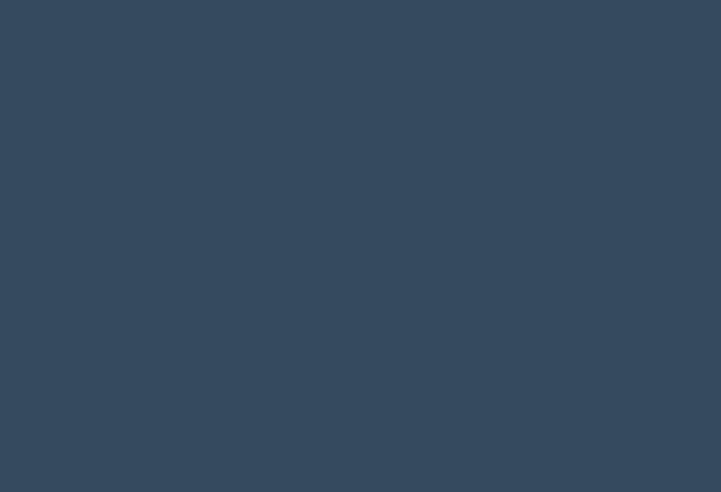
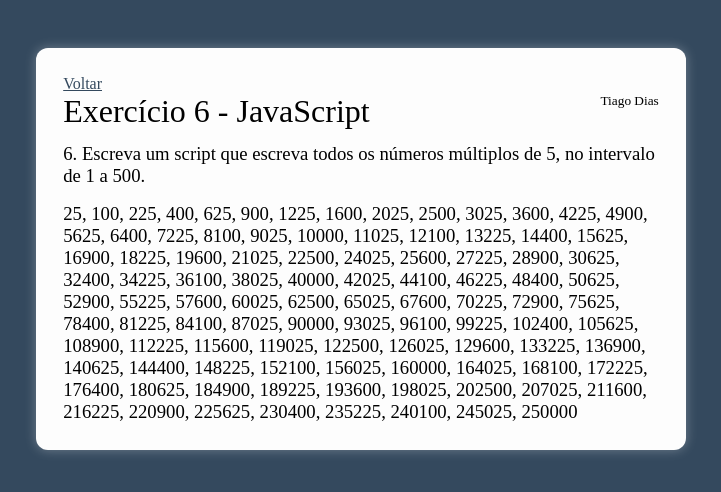
Before and after one commit to TiagoDiass/react-exercices-fatec, a React (Create React App) app: page /ex6 in a window 1280 px wide. Shown: the top 492 px of the page, without its empty margins (279-1000 px from the left). Built offline with nearby package versions, Linux system fonts and the light colour scheme; a web font is replaced by a local one.

Commit message:
ex5 e 6 feitos

```diff
--- a/public/index.html
+++ b/public/index.html
@@ -7,20 +7,7 @@
     <meta name="theme-color" content="#000000" />
     <meta name="description" content="Exercicios JavaScript Fatec" />
     <link rel="apple-touch-icon" href="%PUBLIC_URL%/logo192.png" />
-    <!--
-      manifest.json provides metadata used when your web app is installed on a
-      user's mobile device or desktop. See https://developers.google.com/web/fundamentals/web-app-manifest/
-    -->
-    <link rel="manifest" href="%PUBLIC_URL%/manifest.json" />
-    <!--
-      Notice the use of %PUBLIC_URL% in the tags above.
-      It will be replaced with the URL of the `public` folder during the build.
-      Only files inside the `public` folder can be referenced from the HTML.
 
-      Unlike "/favicon.ico" or "favicon.ico", "%PUBLIC_URL%/favicon.ico" will
-      work correctly both with client-side routing and a non-root public URL.
-      Learn how to configure a non-root public URL by running `npm run build`.
-    -->
     <title>Exercicios Fatec JavaScript</title>
   </head>
   <body>
--- /dev/null
+++ b/src/pages/Ex5.js
@@ -0,0 +1,58 @@
+import React, { Component } from 'react';
+
+import BackButton from '../components/BackButton';
+
+class Ex5 extends Component {
+  state = {
+    numeros: [
+      1,
+      2,
+      3,
+      4,
+      5,
+      6,
+      7,
+      8,
+      9,
+      10,
+      11,
+      12,
+      13,
+      14,
+      15,
+      16,
+      17,
+      18,
+      19,
+      20,
+    ],
+  };
+
+  render() {
+    const { numeros } = this.state;
+
+    return (
+      <div className="container">
+        <BackButton />
+
+        <div className="title">
+          <h1>Exercício 5 - JavaScript</h1>
+          <small>Tiago Dias</small>
+        </div>
+
+        <div className="ex-container">
+          <h3>
+            5. Escreva um script que mostre o quadrado dos números inteiros no
+            intervalo de 1 a 20.
+          </h3>
+
+          <div className="resultado">
+            <h3>{numeros.map((numero) => numero * numero).join(', ')}</h3>
+          </div>
+        </div>
+      </div>
+    );
+  }
+}
+
+export default Ex5;
--- /dev/null
+++ b/src/pages/Ex6.js
@@ -0,0 +1,51 @@
+import React, { Component } from 'react';
+
+import BackButton from '../components/BackButton';
+
+class Ex6 extends Component {
+  state = {
+    numeros: [],
+  };
+
+  componentDidMount() {
+    const numeros = [];
+
+    for (let i = 1; i <= 500; i++) {
+      if (i % 5 == 0) {
+        numeros.push(i);
+      }
+    }
+
+    this.setState({
+      numeros,
+    });
+  }
+
+  render() {
+    const { numeros } = this.state;
+
+    return (
+      <div style={{ marginBottom: `30px` }} className="container">
+        <BackButton />
+
+        <div className="title">
+          <h1>Exercício 6 - JavaScript</h1>
+          <small>Tiago Dias</small>
+        </div>
+
+        <div className="ex-container">
+          <h3>
+            6. Escreva um script que escreva todos os números múltiplos de 5, no
+            intervalo de 1 a 500.
+          </h3>
+
+          <div className="resultado">
+            <h3>{numeros.map((numero) => numero * numero).join(', ')}</h3>
+          </div>
+        </div>
+      </div>
+    );
+  }
+}
+
+export default Ex6;
--- a/src/pages/Main.js
+++ b/src/pages/Main.js
@@ -32,8 +32,12 @@ class Main extends Component {
           <li>
             <Link to="/ex4">Exercício 4</Link>
           </li>
-          <li>ex 1</li>
-          <li>ex 1</li>
+          <li>
+            <Link to="/ex5">Exercício 5</Link>
+          </li>
+          <li>
+            <Link to="/ex6">Exercício 6</Link>
+          </li>
         </ul>
       </div>
     );
--- a/src/routes.js
+++ b/src/routes.js
@@ -6,6 +6,8 @@ import Ex1 from './pages/Ex1';
 import Ex2 from './pages/Ex2';
 import Ex3 from './pages/Ex3';
 import Ex4 from './pages/Ex4';
+import Ex5 from './pages/Ex5';
+import Ex6 from './pages/Ex6';
 
 export default function Routes() {
   return (
@@ -16,6 +18,8 @@ export default function Routes() {
         <Route path="/ex2" component={Ex2} />
         <Route path="/ex3" component={Ex3} />
         <Route path="/ex4" component={Ex4} />
+        <Route path="/ex5" component={Ex5} />
+        <Route path="/ex6" component={Ex6} />
       </Switch>
     </BrowserRouter>
   );
```
